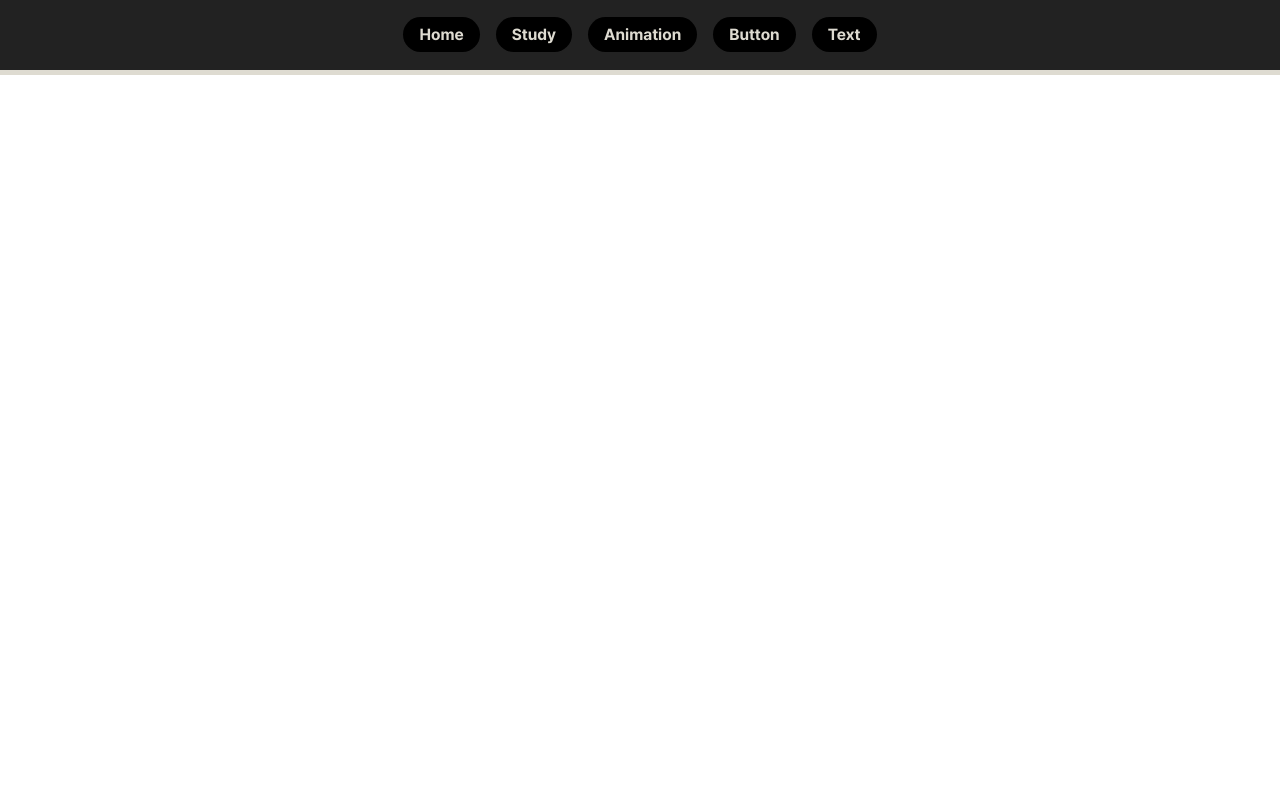
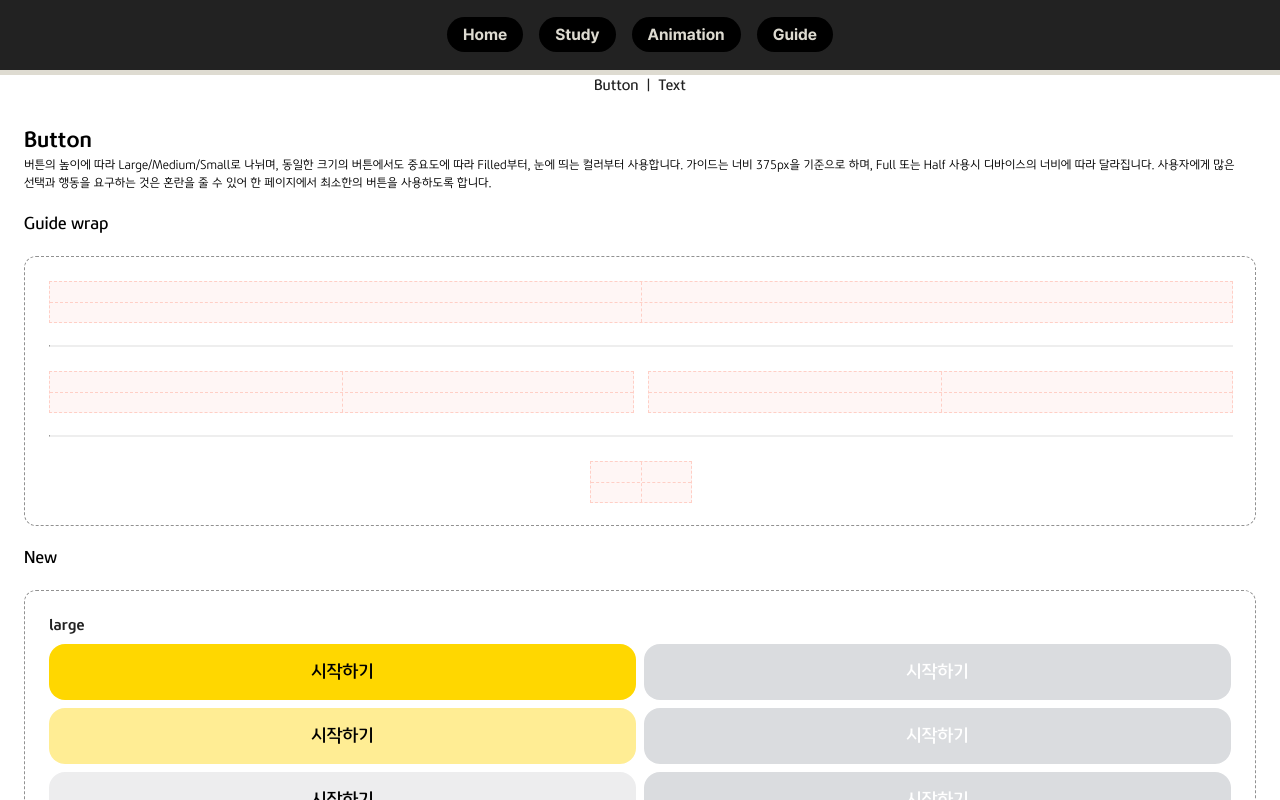
Before and after one commit to So-Mi-Gyeong/ssomi_vue, a Vue app: page /guideHome/guideButton in a window 1280 px wide. Shown: the top 800 px of the page. Built offline with nearby package versions, Linux system fonts and the light colour scheme; a web font is replaced by a local one.

Commit message:
[수정] router

```diff
--- a/src/App.vue
+++ b/src/App.vue
@@ -7,9 +7,7 @@
         <li><router-link class="menu-item" to="/animation">Animation</router-link></li>
 
         <!-- guide -->
-        <li><router-link class="menu-item" to="/guideButton">Button</router-link></li>
-        <li><router-link class="menu-item" to="/guideText">Text</router-link></li>
-        <!-- <li><router-link class="menu-item" to="/guideTooltip">Tooltip</router-link></li> -->
+        <li><router-link class="menu-item" to="/guideHome">Guide</router-link></li>
       </ul>
     </article>
     <router-view></router-view><!-- 이곳에 해당하는 컴포넌트가 렌더링됩니다 -->
--- /dev/null
+++ b/src/components/guideMenu.vue
@@ -0,0 +1,35 @@
+<script setup>
+
+</script>
+
+<template>
+  <article class="guidemenu">
+    <ul class="guidemenu-list">
+      <li><router-link class="guidemenu-item" to="/guideHome/guideButton">Button</router-link></li>
+      <li><router-link class="guidemenu-item" to="/guideHome/guideText">Text</router-link></li>
+    </ul>
+  </article>
+</template>
+
+<style scoped lang="scss">
+  .guidemenu{
+    &-list{
+      display: flex;
+      justify-content: center;
+      align-items: center;
+      gap: .8rem;
+      li{
+        a{
+          display: flex;
+          justify-content: center;
+          align-items: center;
+          gap: .8rem;
+          &::after{
+            content: '|';
+          }
+        }
+        &:last-child a::after{display: none;}
+      }
+    }
+  }
+</style>
--- a/src/router/index.js
+++ b/src/router/index.js
@@ -4,29 +4,17 @@ import { createRouter, createWebHistory } from 'vue-router';
 import HomeView from '../views/HomeView.vue';
 import AboutView from '../views/StudyView.vue';
 import AniView from '../views/AniView.vue';
-import TestView from '../views/TestView.vue'
 
+import GuideHome from '../views/GuideHome.vue';
 import GuideButton from '../views/GuideButton.vue';
 import GuideText from '../views/GuideText.vue';
-import GuideTooltip from '../views/GuideTooltip.vue';
 
 // 라우터 설정
 const routes = [
   {
     path: '/',  // 기본 경로 (홈 화면)
     name: 'Home',
-    component: HomeView,
-    children: [
-      {
-        path: '/',
-        alias: ['/home', '/main'],
-        name: 'TestView',
-        component: TestView,
-        meta: {
-          depth: 1
-        }
-      },
-    ],
+    component: HomeView
   },
   {
     path: '/about',
@@ -41,19 +29,28 @@ const routes = [
 
   // guide 페이지 경로
   {
-    path: '/guideButton',
-    name: 'GuideButton',
-    component: GuideButton
+    path: '/guideHome',
+    name: 'GuideHome',
+    component: GuideHome,
+    redirect: {name: 'GuideButtonChild'},
+    children: [
+      {
+        path: 'guideButton',
+        name: 'GuideButtonChild',
+        component: GuideButton
+      },
+      {
+        path: 'guideText',
+        name: 'GuideTextChild',
+        component: GuideText
+      }
+    ]
   },
+
   {
-    path: '/guideText',
-    name: 'GuideText',
-    component: GuideText
-  },
-  {
-    path: '/guideTooltip',
-    name: 'GuideTooltip',
-    component: GuideTooltip
+    path: '/:pathMatch(.*)*',
+    name: 'NotFound',
+    component: () => import('../views/NotFound.vue')
   }
 ];
 
--- /dev/null
+++ b/src/views/GuideHome.vue
@@ -0,0 +1,10 @@
+<script setup>
+import guideMenu from '@/components/guideMenu.vue'
+</script>
+<template>
+  <guideMenu />
+  <router-view></router-view>
+</template>
+<style scoped lang="scss">
+
+</style>
--- a/src/views/GuideTooltip.vue
+++ /dev/null
@@ -1,10 +0,0 @@
-<script setup>
-</script>
-
-<template>
-ddd
-</template>
-
-<style scoped lang="scss">
-
-</style>
--- a/src/views/HomeView.vue
+++ b/src/views/HomeView.vue
@@ -19,6 +19,6 @@ const animatedText = "SSOMI'sGuide";
   align-items: center;
   height: calc(100dvh - 5.5rem);
   background-color: #222;
-  padding: 1rem;  /* 패딩 추가로 화면에 여유 공간 주기 */
+  padding: 1rem;
 }
 </style>
--- /dev/null
+++ b/src/views/NotFound.vue
@@ -0,0 +1,40 @@
+<template>
+  <div class="not-found">
+    <h1>404 - 페이지를 찾을 수 없습니다.</h1>
+    <p>요청한 페이지는 존재하지 않습니다.</p>
+    <router-link to="/">홈으로 돌아가기</router-link>
+  </div>
+</template>
+
+<script>
+export default {
+  name: 'NotFound',
+};
+</script>
+
+<style scoped>
+.not-found {
+  text-align: center;
+  padding: 20px;
+  margin-top: 50px;
+}
+
+.not-found h1 {
+  font-size: 3rem;
+  color: #f44336;
+}
+
+.not-found p {
+  font-size: 1.5rem;
+}
+
+.not-found a {
+  font-size: 1.2rem;
+  color: #1976d2;
+  text-decoration: none;
+}
+
+.not-found a:hover {
+  text-decoration: underline;
+}
+</style>
--- a/src/views/TestView.vue
+++ /dev/null
@@ -1,11 +0,0 @@
-<script setup>
-
-</script>
-
-<template>
-    <h2>ajfiopeifjeiojio</h2>
-</template>
-
-<style scoped lang="scss">
-
-</style>
```
